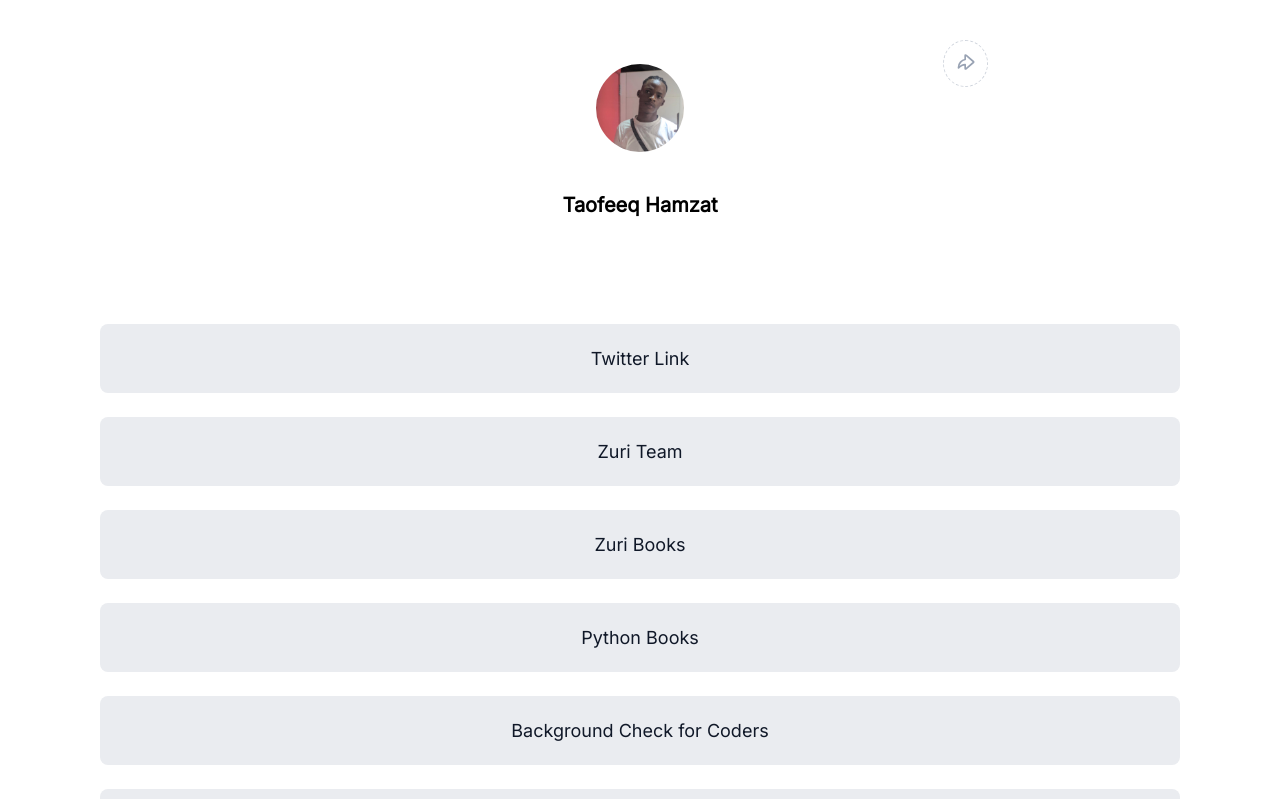
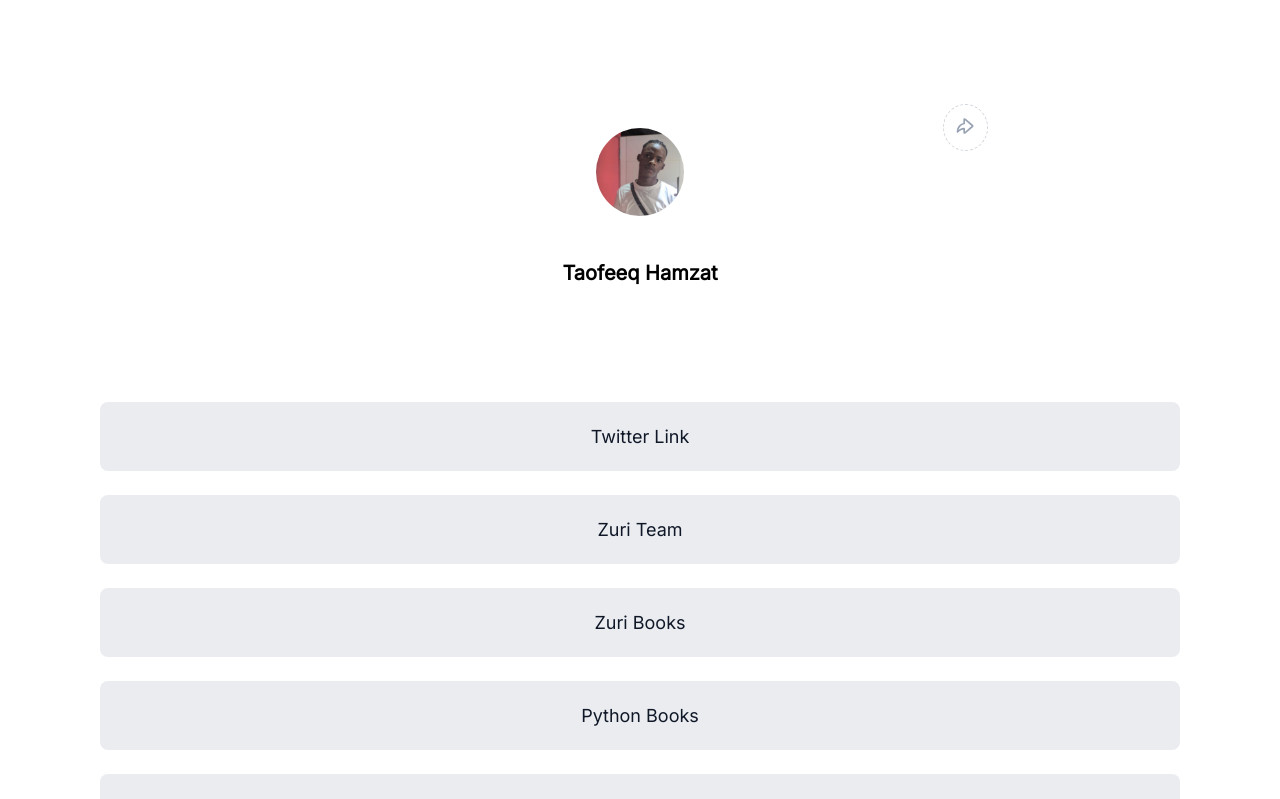
Before and after one commit to tao200ok/linkfree, a React (Create React App) app: page / in a window 1280 px wide. Shown: the top 799 px of the page. Built offline with nearby package versions, Linux system fonts and the light colour scheme.

Commit message:
style: Minor style improvements

```diff
--- a/src/App.css
+++ b/src/App.css
@@ -1,11 +1,18 @@
+.App {
+  display: flex;
+  flex-direction: column;
+}
+
 .App > *
 {
+  width: 88.88%;
+  max-width: 1280px;
   margin-left: auto;
   margin-right: auto;
   font-family: 'Inter', sans-serif;
 }
 
 main {
-  width: 84.4%;
-  max-width: 1216px;
+  margin-top: 64px;
+  margin-bottom: 64px;
 }
--- a/src/components/Contact/Contact.css
+++ b/src/components/Contact/Contact.css
@@ -1,6 +1,6 @@
 #form-container {
     max-width: 720px;
-    width: 59.21%;
+    width: 56.25%;
     margin: 92px auto;
 }
 
@@ -28,7 +28,7 @@
     flex-direction: column;
 }
 
-#form-container form > *:not(label, br) {
+#form-container form > *:not(label, br, #form__name) {
     margin-top: 6px;
     margin-bottom: 24px;
 }
@@ -49,6 +49,7 @@
 
 #form__name .name-field-container > *:not(label, br) {
     margin-top: 6px;
+    margin-bottom: 24px;
 }
 
 label {
@@ -101,6 +102,7 @@ input[type="submit"] {
 @media only screen and (max-width: 768px) {
     #form-container {
         width: 100%;
+        margin: 0px auto;
     }
 
     #form-container header p {
--- a/src/components/Footer/Footer.css
+++ b/src/components/Footer/Footer.css
@@ -1,6 +1,4 @@
 footer {
-    width: 88.88%;
-    max-width: 1280px;
     margin-top: 80px;
     margin-bottom: 48px;
     display: flex;
--- a/src/components/Home/Home.css
+++ b/src/components/Home/Home.css
@@ -0,0 +1,6 @@
+#home {
+    width: 95%;
+    max-width: 1216px;
+    margin-left: auto;
+    margin-right: auto;
+}
--- a/src/components/Home/Home.jsx
+++ b/src/components/Home/Home.jsx
@@ -6,11 +6,11 @@ import Social from '../Social/Social';
 
 function Home() {
     return (
-        <>
+        <article id="home">
             <Profile />
             <Links />
             <Social />
-        </>
+        </article>
     )
 }
 
```
